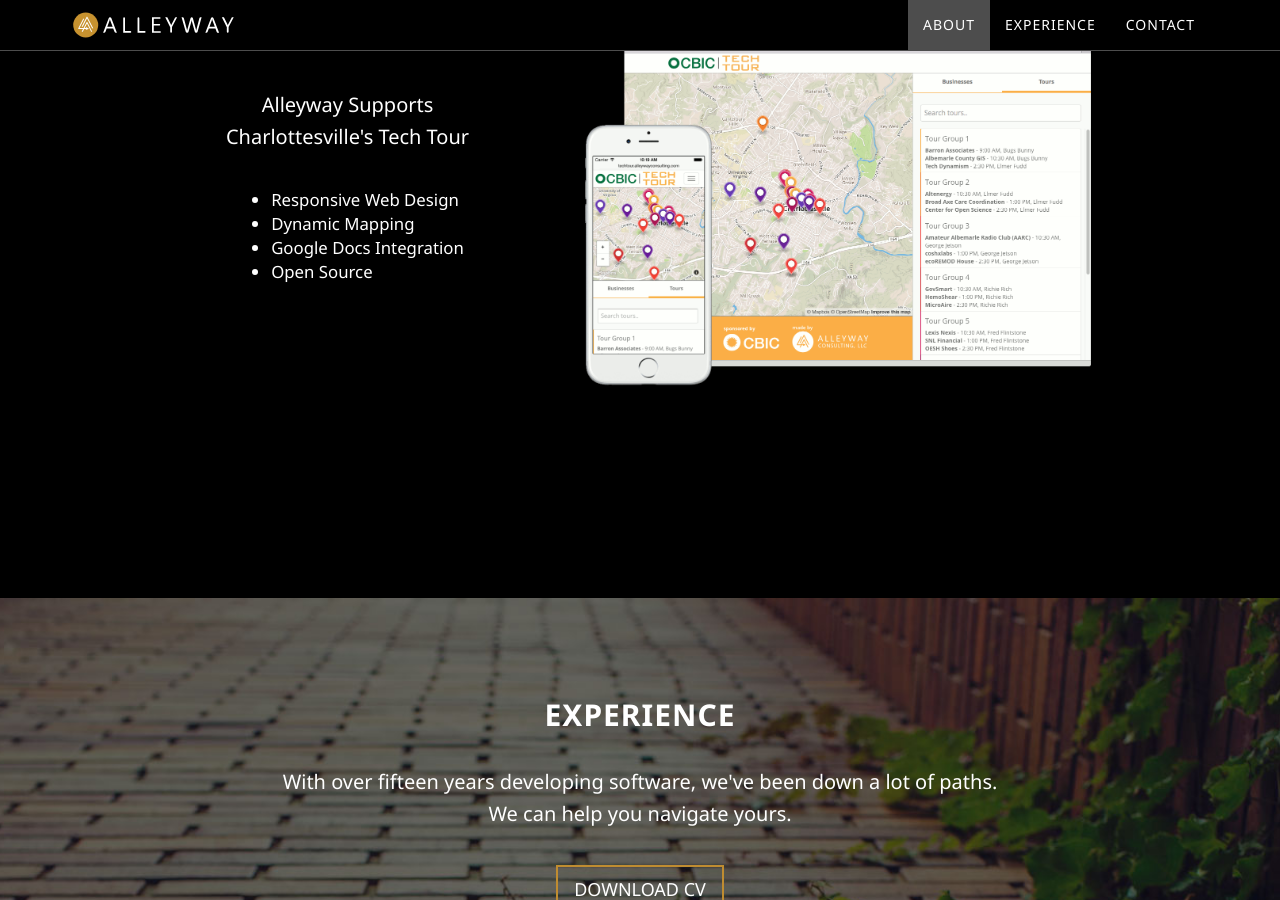
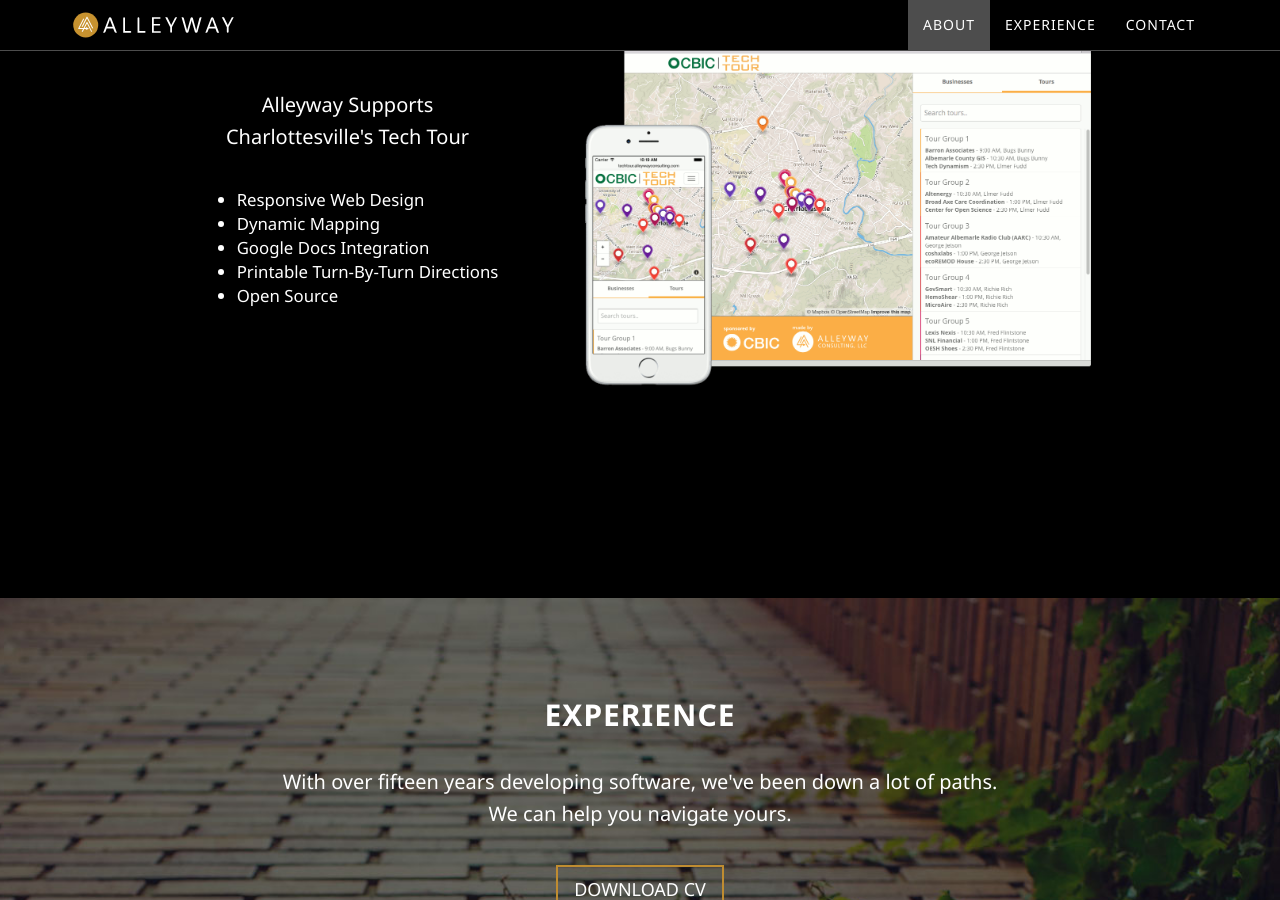
Before and after one commit to AlleywayConsulting/AlleywayConsulting, a Jekyll site: the page built from index.html, in a window 1280 px wide and 900 px high, scrolled down 1544 px. Built offline with Jekyll 4.4.1, drawn with Linux system fonts in a browser that asks for light colours; part of the change alters nothing that is shown.

```diff
--- a/_includes/about.html
+++ b/_includes/about.html
@@ -29,6 +29,7 @@
                     <li>Responsive Web Design</li>
                     <li>Dynamic Mapping</li>
                     <li>Google Docs Integration</li>
+                    <li>Printable Turn-By-Turn Directions</li>
                     <li>Open Source</li>
                 </ul>
             </div>
--- a/_includes/head.html
+++ b/_includes/head.html
@@ -3,7 +3,7 @@
     <meta http-equiv="X-UA-Compatible" content="IE=edge">
     <title>{% if page.title %}{{ page.title }}{% else %}{{ site.title }}{% endif %} | Alleyway Consulting</title>
     <meta name="viewport" content="width=device-width">
-    <meta name="description" content="Intuitive software design built to your business needs.">
+    <meta name="description" content="Intuitive software design and strategy to meet your technology goals.">
     <link rel="canonical" href="{{ page.url | replace:'index.html','' | prepend: site.baseurl | prepend: site.url }}">
 
     <link rel="icon" type="image/png" href="/img/favicon_alleyway_32.png" />
```
